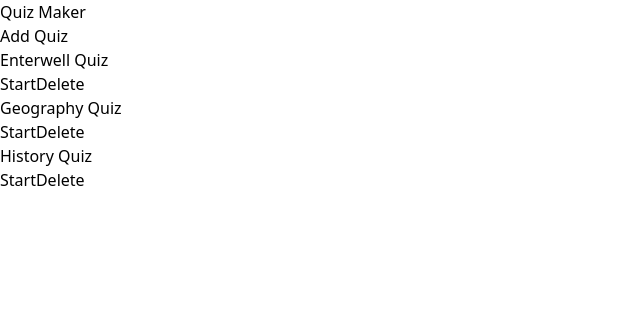
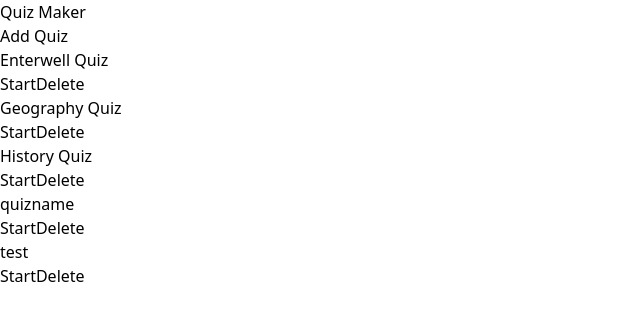
Before and after one commit to miskulinivan/React-Quiz-Project, a React (Vite) app: page / in a window 1280 px wide. Shown: the top 320 px of the page, without its empty margins (0-640 px from the left). Built offline with nearby package versions, Linux system fonts and the light colour scheme; data requests are answered from the project's data file.

Commit message:
Add edit route fix
Add edit route fix

```diff
--- a/db.json
+++ b/db.json
@@ -72,6 +72,33 @@
           "answer": "Cleopatra"
         }
       ]
+    },
+    {
+      "id": 4,
+      "name": "quizname",
+      "questions": [
+        {
+          "id": 1,
+          "question": "question1",
+          "answer": "question2"
+        },
+        {
+          "id": 2,
+          "question": "111",
+          "answer": "111"
+        }
+      ]
+    },
+    {
+      "id": 5,
+      "name": "test",
+      "questions": [
+        {
+          "id": 1,
+          "question": "test",
+          "answer": "test"
+        }
+      ]
     }
   ]
 }
--- a/src/App.jsx
+++ b/src/App.jsx
@@ -11,7 +11,7 @@ const App = () => {
                 <Routes>
                     <Route path='/' element={<Home />} />
                     <Route path='/add' element={<Add />} />
-                    <Route path='/edit' element={<Edit />} />
+                    <Route path='/quizzes/:id' element={<Edit />} />
                 </Routes>
             </BrowserRouter>
         </div>
--- a/src/components/Quiz.jsx
+++ b/src/components/Quiz.jsx
@@ -5,6 +5,8 @@ import { QuizContext } from '../context/QuizContext';
 
 const Quiz = ({ quiz }) => {
     const { setQuizzes } = useContext(QuizContext);
+    const navigate = useNavigate();
+
     const handleDeleteQuiz = (id) => {
         axios
             .delete(`http://localhost:3000/quizzes/${id}`)
@@ -17,7 +19,10 @@ const Quiz = ({ quiz }) => {
             .catch((err) => console.log(err));
     };
     return (
-        <div className='flex justify-between px-10 py-2 items-center border-b-4 border-indigo-500'>
+        <div
+            onClick={() => navigate(`/quizzes/${quiz.id}`)}
+            className='flex justify-between px-10 py-2 items-center border-b-4 border-indigo-500'
+        >
             <p className='text-3xl font-bold'>{quiz.name}</p>
             <div className='flex justify-center items-center'>
                 <button className='text-white bg-blue-700 hover:bg-blue-800 focus:outline-none focus:ring-4 focus:ring-blue-300 font-medium rounded-full text-sm px-5 py-2.5 text-center mr-2 mb-2 dark:bg-blue-600 dark:hover:bg-blue-700 dark:focus:ring-blue-800'>
--- a/src/pages/Edit.jsx
+++ b/src/pages/Edit.jsx
@@ -1,5 +1,8 @@
+import { useParams } from 'react-router-dom';
+
 const Edit = () => {
-    return <div>Edit</div>;
+    const { id } = useParams();
+    return <div>Edit {id}</div>;
 };
 
 export default Edit;
```
